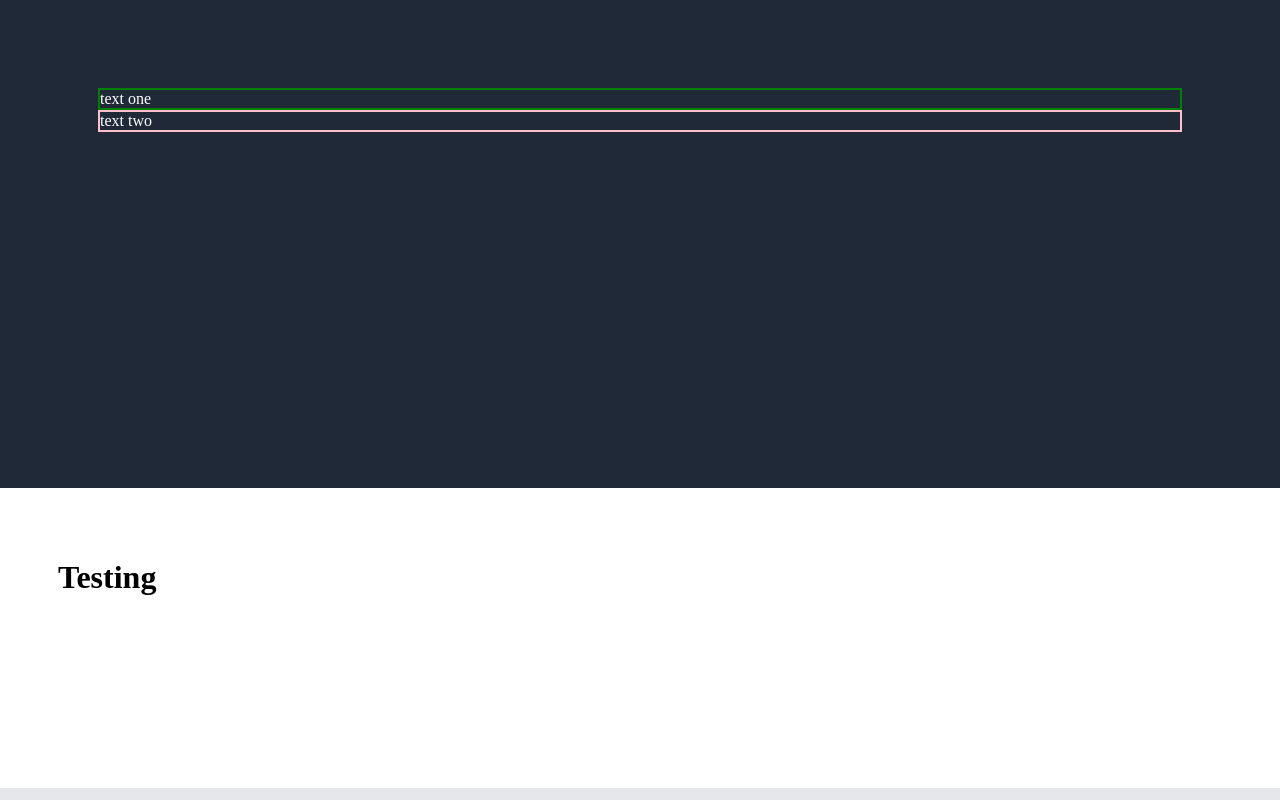
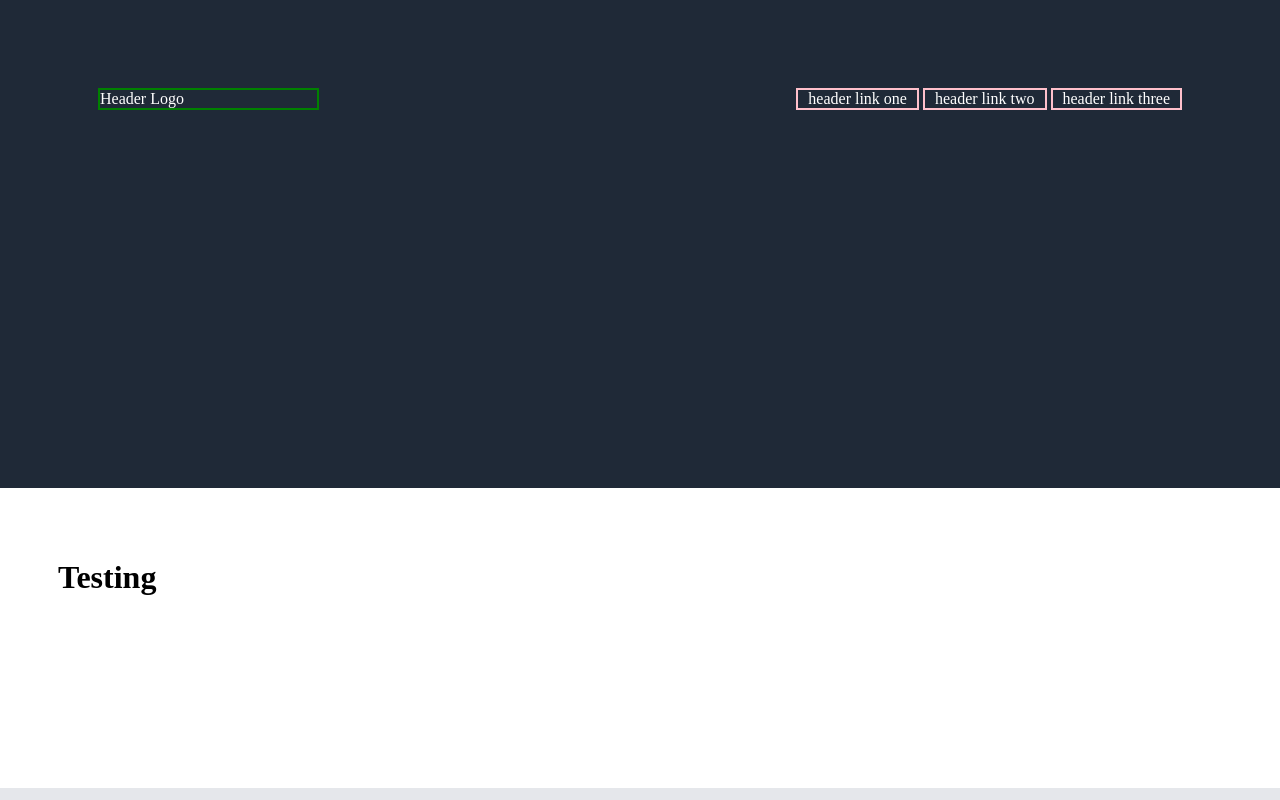
Before and after one commit to roy01919/Firstwebsite, a plain HTML site: page index.html in a window 1280 px wide. Shown: the top 800 px of the page. Drawn offline with Linux system fonts and the light colour scheme.

Commit message:
Add placeholders for header links and logo

```diff
--- a/index.html
+++ b/index.html
@@ -9,8 +9,12 @@
 <body>
     <!--First box- Grey-->
     <div class="box-1">
-        <p class="one">text one</p>
-        <p class="two">text two</p>
+        <p class="header_logo">Header Logo</p>
+        <div class="headerlink_container">
+            <p class="hlink">header link one</p>
+            <p class="hlink">header link two</p>
+            <p class="hlink">header link three</p>
+        </div>
     </div>
 
     <!--Second box - White-->
@@ -27,6 +31,5 @@
 
     </div>
 
-
 </body>
 </html>
--- a/styles.css
+++ b/styles.css
@@ -19,16 +19,25 @@ body{
 }
 
 
-.one{
+.header_logo{
     border: solid green 2px;
     margin: 0px;
-    display: flex;
+    display: inline-block;
 
+    width:20%;
 }
-.two{
+
+.headerlink_container{
+    float: right;
+}
+
+.hlink{
     border: solid pink 2px;
     margin: 0px;
-    display: flex;
+    display: inline-block;
+
+    width:auto;
+    padding: 0px 10px;
 
 }
 
```
